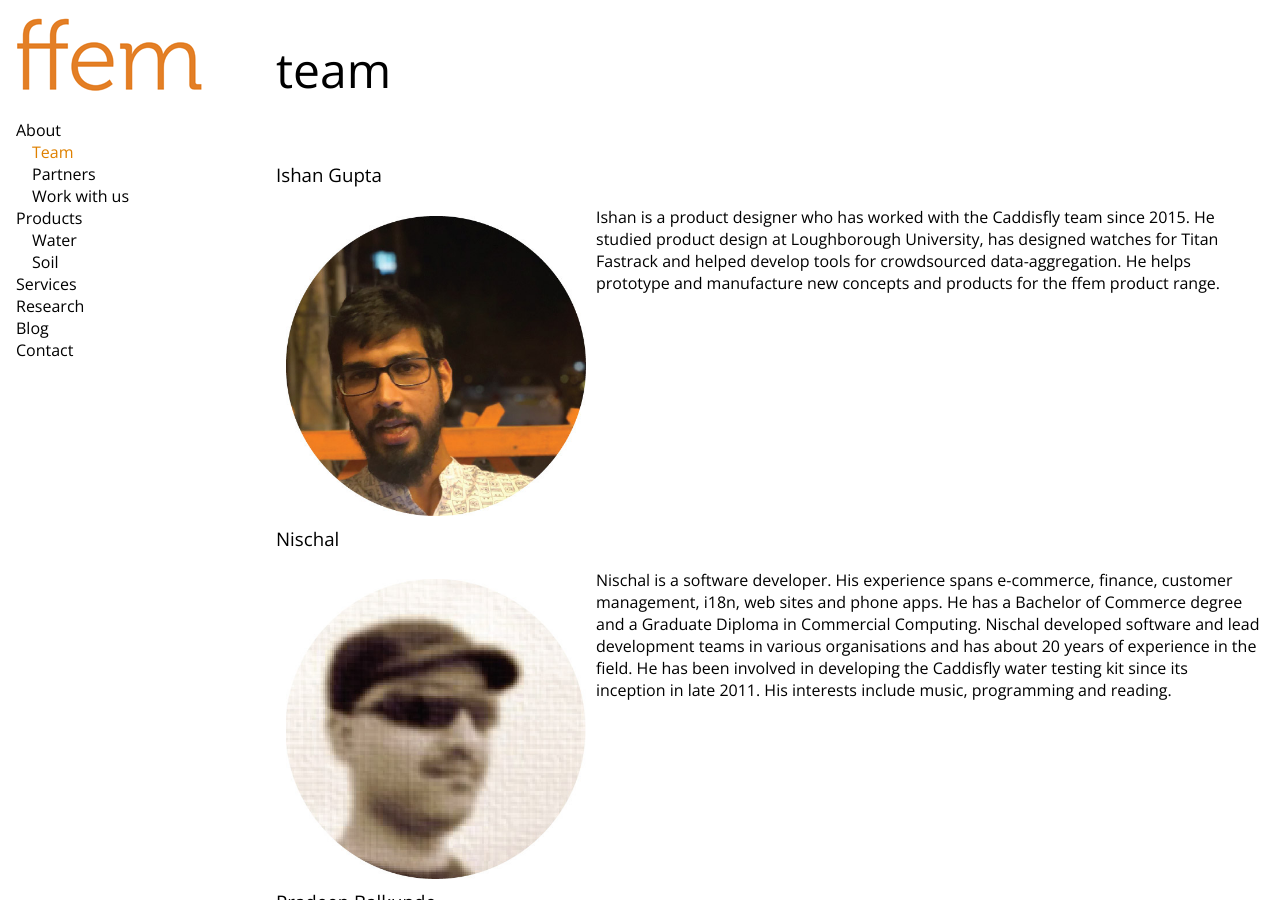
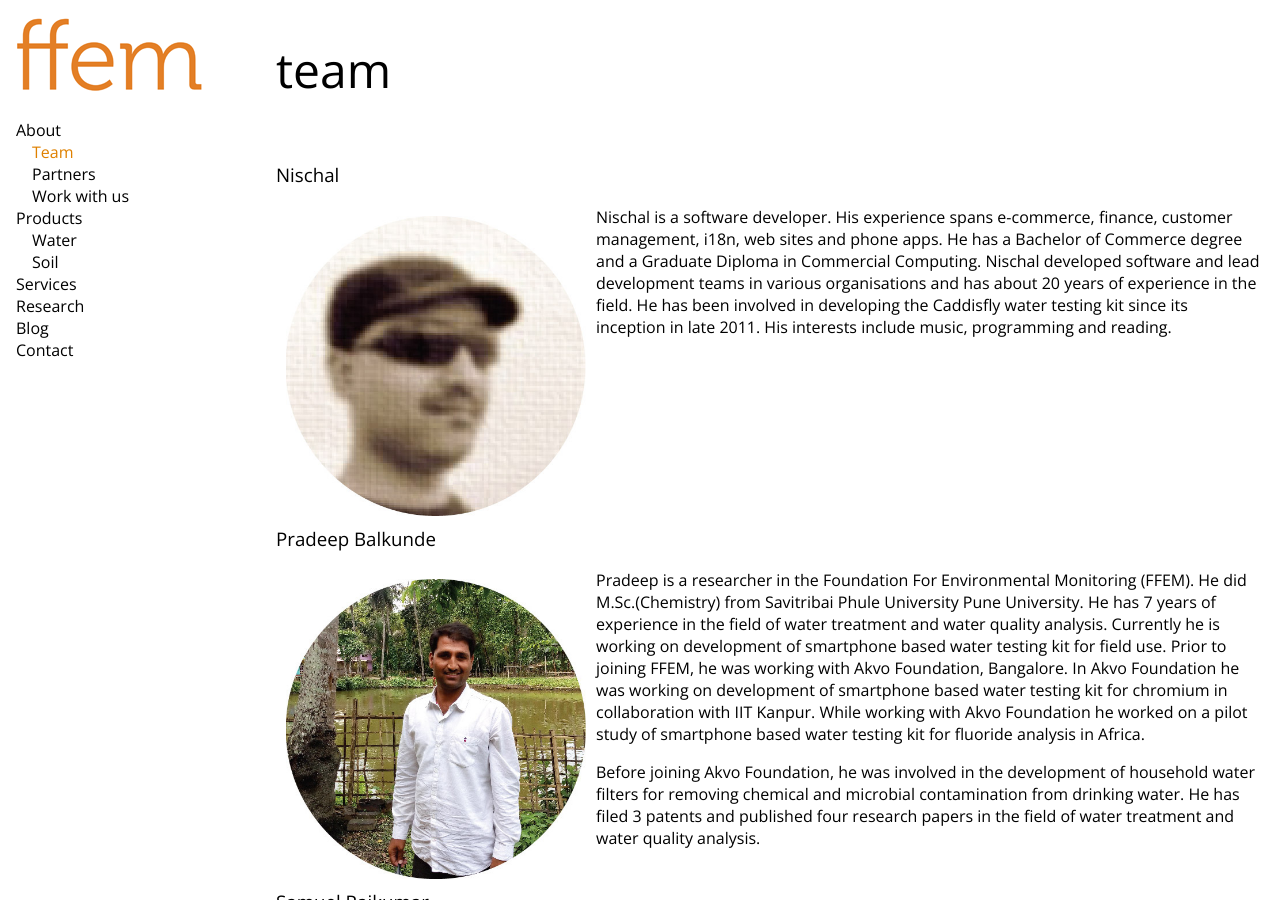
Before and after one commit to foundation-for-enviromental-monitoring/website, a Jekyll site: the page built from _pages/team.md, in a window 1280 px wide and 900 px high. Built offline with Jekyll 4.4.1, drawn with Linux system fonts in a browser that asks for light colours.

Commit message:
Modified team

```diff
--- a/_pages/team.md
+++ b/_pages/team.md
@@ -3,9 +3,6 @@ permalink: /team/
 title: Team
 layout: default
 ---
-
-### Ishan Gupta
-<img src="{{ site.url }}/assets/images/ishan_gupta.jpg" alt="Ishan Gupta" class="teamImage"> Ishan is a product designer who has worked with the Caddisfly team since 2015. He studied product design at Loughborough University, has designed watches for Titan Fastrack and helped develop tools for crowdsourced data-aggregation. He helps prototype and manufacture new concepts and products for the ffem product range.
 
 ### Nischal
 <img src="{{ site.url }}/assets/images/nh.jpg" class="teamImage"> Nischal is a software developer. His experience spans e-commerce, finance, customer management, i18n, web sites and phone apps. He has a Bachelor of Commerce degree and a Graduate Diploma in Commercial Computing. Nischal developed software and lead development teams in various organisations and has about 20 years of experience in the field. He has been involved in developing the Caddisfly water testing kit since its inception in late 2011. His interests include music, programming and reading.
```
